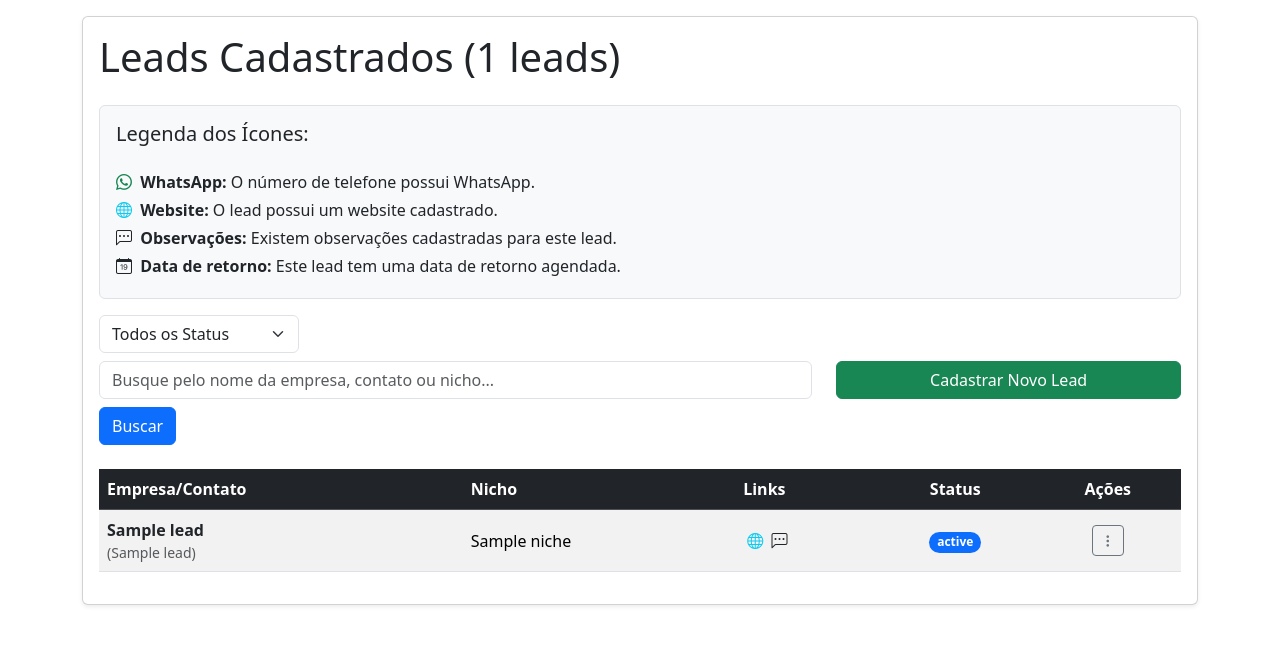
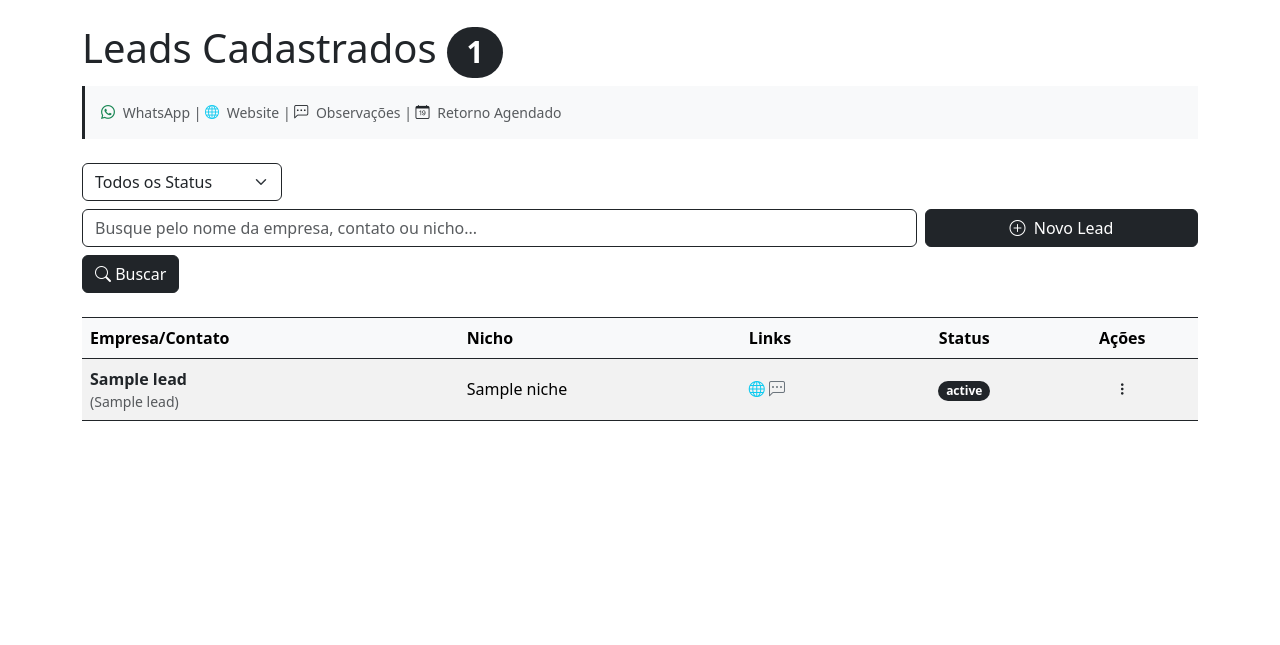
Before and after one commit to obrunodev/obruno.dev, a Django app: template apps/customers/templates/customers/leads/lead_list.html in a window 1280 px wide. Shown: the top 645 px of the page. Run offline with Django 5.2, Linux system fonts and the light colour scheme; the template is opened without the code that fills it: most values are stand-ins (such as "Sample title", 1, 10 or a date in 2020); some libraries are stand-ins or nearby versions.

Commit message:
feat: Melhoria nas telas de lead e notes

```diff
--- a/apps/customers/templates/customers/leads/lead_list.html
+++ b/apps/customers/templates/customers/leads/lead_list.html
@@ -3,34 +3,27 @@
 {% block title %}Leads Cadastrados{% endblock title %}
 
 {% block content %}
+    <div class="my-4">
+        <h1 class="display-6 fw-light mb-2">Leads Cadastrados
+            <span class="badge bg-dark rounded-pill">{{ leads_count }}</span>
+        </h1>
 
-    <div class="card shadow-sm">
-        <div class="card-body">
-            <h1 class="card-title mb-4">Leads Cadastrados ({{ leads_count }} leads)</h1>
+        <div class="mb-4 p-3 border-start border-3 border-dark bg-light">
+            <small class="text-muted d-block">
+                <i class="bi bi-whatsapp text-success me-1"></i> WhatsApp
+                |
+                <i class="bi bi-globe text-info me-1"></i> Website
+                |
+                <i class="bi bi-chat-left-dots text-dark me-1"></i> Observações
+                |
+                <i class="bi bi-calendar-date text-dark me-1"></i> Retorno Agendado
+            </small>
+        </div>
 
-            <div class="mb-3 p-3 border rounded bg-light">
-                <h5 class="mb-2">Legenda dos Ícones:</h5>
-                    <p class="mb-1 mt-4">
-                        <i class="bi bi-whatsapp text-success me-1"></i>
-                        <strong>WhatsApp:</strong> O número de telefone possui WhatsApp.
-                    </p>
-                    <p class="mb-1">
-                        <i class="bi bi-globe text-info me-1"></i>
-                        <strong>Website:</strong> O lead possui um website cadastrado.
-                    </p>
-                    <p class="mb-1">
-                        <i class="bi bi-chat-left-dots text-dark me-1"></i>
-                        <strong>Observações:</strong> Existem observações cadastradas para este lead.
-                    </p>
-                    <p class="mb-1">
-                        <i class="bi bi-calendar-date text-dark me-1"></i>
-                        <strong>Data de retorno:</strong> Este lead tem uma data de retorno agendada.
-                    </p>
-            </div>
-            <div class="row mb-4 align-items-center">
-                <div class="col-lg-8 col-md-12">
+        <div class="row mb-4 align-items-center g-2">
+            <div class="col-lg-9 col-md-12 order-md-2 order-lg-1">
                 <form method="get" class="d-flex flex-wrap align-items-center gap-2">
-                        <select name="f" class="form-select" style="max-width: 200px;">
+                    <select name="f" class="form-select border-dark" style="max-width: 200px;">
                         <option value="" {% if not request.GET.f %}selected{% endif %}>Todos os Status</option>
                         <option value="new" {% if request.GET.f == 'new' %}selected{% endif %}>Novo</option>
                         <option value="pending" {% if request.GET.f == 'pending' %}selected{% endif %}>Pendente</option>
@@ -47,38 +40,38 @@
                     <input
                         type="text"
                         name="q"
-                            class="form-control flex-grow-1"
+                        class="form-control flex-grow-1 border-dark"
                         placeholder="Busque pelo nome da empresa, contato ou nicho..."
                         value="{{ request.GET.q }}">
 
-                        <button type="submit" class="btn btn-primary">
-                            Buscar
+                    <button type="submit" class="btn btn-dark">
+                        <i class="bi bi-search"></i> Buscar
                     </button>
 
                     {% if request.GET.q or request.GET.f %}
-                            <a href="{% url "customers:lead_list" %}" class="btn btn-outline-secondary">Limpar</a>
+                        <a href="{% url "customers:lead_list" %}" class="btn btn-outline-dark">Limpar</a>
                     {% endif %}
                 </form>
             </div>
 
-                <div class="col-lg-4 col-md-12 text-lg-end mt-md-2 mt-lg-0">
+            <div class="col-lg-3 col-md-12 text-lg-end order-md-1 order-lg-2">
                 <a
                     href="{% url "customers:lead_create" %}"
-                        class="btn btn-success w-100 w-lg-auto">
-                        Cadastrar Novo Lead
+                    class="btn btn-dark w-100 w-lg-auto">
+                    <i class="bi bi-plus-circle me-1"></i> Novo Lead
                 </a>
             </div>
         </div>
 
         <div class="table-responsive">
-                <table class="table table-hover table-striped align-middle">
-                    <thead class="table-dark">
+            <table class="table table-hover table-striped align-middle border-top border-dark">
+                <thead class="table-light">
                     <tr>
-                            <th>Empresa/Contato</th>
-                            <th>Nicho</th>
-                            <th>Links</th>
-                            <th class="text-center">Status</th>
-                            <th class="text-center">Ações</th>
+                        <th class="border-bottom border-dark">Empresa/Contato</th>
+                        <th class="border-bottom border-dark">Nicho</th>
+                        <th class="border-bottom border-dark">Links</th>
+                        <th class="text-center border-bottom border-dark">Status</th>
+                        <th class="text-center border-bottom border-dark">Ações</th>
                     </tr>
                 </thead>
                 <tbody>
@@ -95,23 +88,20 @@
                             <td>{{ lead.niche }}</td>
                             <td>
                                 {% if lead.phone_number and lead.has_whatsapp %}
-                                        <a
-                                            href="https://wa.me/{{ lead.phone_number }}"
-                                            target="_blank"
-                                            class="text-decoration-none">
-                                            <i class="bi bi-whatsapp text-success ms-1" title="Tem WhatsApp"></i>
+                                    <a href="https://wa.me/{{ lead.phone_number }}" target="_blank" class="text-decoration-none">
+                                        <i class="bi bi-whatsapp text-success" title="Tem WhatsApp"></i>
                                     </a>
                                 {% endif %}
                                 {% if lead.website_link %}
                                     <a href="{{ lead.website_link }}" target="_blank" class="text-decoration-none">
-                                            <i class="bi bi-globe text-info ms-1" title="Tem Website"></i>
+                                        <i class="bi bi-globe text-info" title="Tem Website"></i>
                                     </a>
                                 {% endif %}
                                 {% if lead.observations %}
-                                        <i class="bi bi-chat-left-dots text-dark ms-1" title="{{ lead.observations }}"></i>
+                                    <i class="bi bi-chat-left-dots text-secondary" title="{{ lead.observations }}"></i>
                                 {% endif %}
                                 {% if lead.contact_status == 'on_hold_scheduled' and lead.return_date %}
-                                        <i class="bi bi-calendar-date text-dark ms-1" title="{{ lead.return_date }}"></i>
+                                    <i class="bi bi-calendar-date text-secondary" title="{{ lead.return_date }}"></i>
                                 {% endif %}
                             </td>
                             <td class="text-center">
@@ -119,8 +109,7 @@
                                     {% if lead.contact_status == 'closed' %}bg-success
                                     {% elif lead.contact_status == 'proposal_sent' %}bg-info
                                     {% elif lead.contact_status == 'unqualified' %}bg-secondary
-                                        {% elif lead.contact_status == 'new' %}bg-primary
-                                        {% else %}bg-warning text-dark
+                                    {% elif lead.contact_status == 'new' %}bg-dark  {% else %}bg-warning text-dark
                                     {% endif %}">
                                     {{ lead.get_contact_status_display }}
                                 </span>
@@ -128,7 +117,7 @@
                             <td class="text-center">
                                 <div class="dropdown dropstart">
                                     <button
-                                            class="btn btn-sm btn-outline-secondary"
+                                        class="btn btn-sm btn-outline-dark border-0"
                                         type="button"
                                         data-bs-toggle="dropdown">
                                         <i class="bi bi-three-dots-vertical"></i>
@@ -167,6 +156,5 @@
 
         {% include "partials/pagination.html" %}
     </div>
-    </div>
 
 {% endblock content %}
```
Also changed, not shown: apps/notes/templates/notes/notes_list.html (+88 -30 lines). Lines whose indentation alone changed are shown as unchanged.
